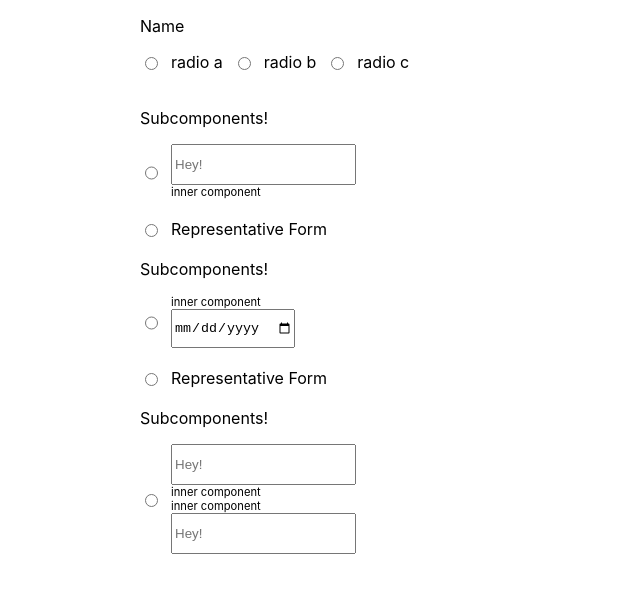
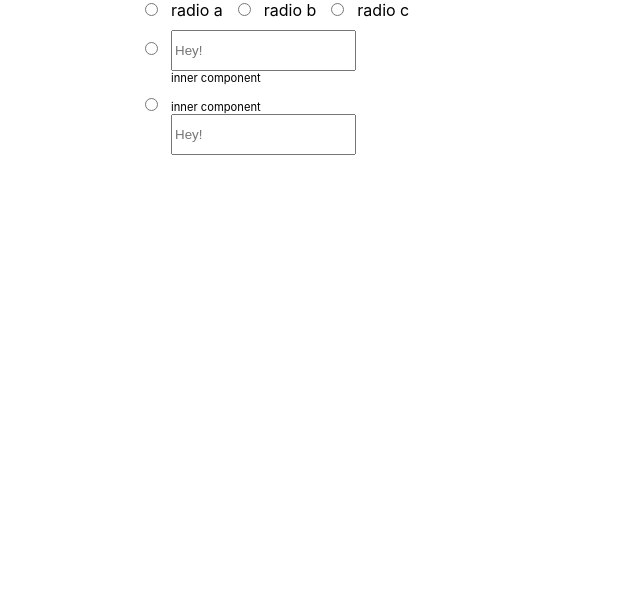
Before and after one commit to mario-chandra/keda, a React (Create React App) app: page / in a window 1280 px wide. Shown: the top 592 px of the page, without its empty margins (0-640 px from the left). Built offline with nearby package versions, Linux system fonts and the light colour scheme.

Commit message:
forwardRef

```diff
--- a/src/App.js
+++ b/src/App.js
@@ -1,46 +1,25 @@
+import Input from "./Component/Input";
+import { Container } from "./Style/StyledComponent";
 import Radio from "./Component/Radio";
-import Input from "./Component/Input";
+import Label from "./Component/Label";
 import Date from "./Component/Date";
-import SubCom1 from "./Component/SubCom1";
-import { Container, FlexContainer } from "./Style/StyledComponent";
 
-const input = <Input />;
-const date = <Date />;
-const subcom1 = <SubCom1 />;
-const letter = ["a", "b", "c"];
+
+
 
 function App() {
+
   return (
     <Container>
-      {/* label */}
-      <div>
-        <p>Name</p>
-        <FlexContainer>
-          {letter.map((e) => {
-            return <Radio key={e} id={e} name="name" label={`radio ${e}`} />;
-          })}
-        </FlexContainer>
-      </div>
 
-      {/* Text Input */}
-      <div>
-        <p>Subcomponents!</p>
-        <Radio label={input} name="1" />
-        <Radio label="Representative Form" name="1" />
-      </div>
+      <Label/>
 
-      {/* Date Input */}
-      <div>
-        <p>Subcomponents!</p>
-        <Radio label={date} name="helo" />
-        <Radio label="Representative Form" name="helo" />
-      </div>
 
-      {/* Other Subcomponent */}
-      <div>
-        <p>Subcomponents!</p>
-        <Radio label={subcom1} name="helo" />
-      </div>
+
+      <Input id="1" name="1" />
+      <Date id="2" name="1"/>
+
+
     </Container>
   );
 }
--- a/src/Component/Date.jsx
+++ b/src/Component/Date.jsx
@@ -1,20 +1,34 @@
-import React from "react";
+import React, { Component } from "react";
+import Radio from "./Radio";
 import { InputComp, LabelInput } from "../Style/StyledComponent";
 
-const Date = () => {
-  return (
-    <>
-      <LabelInput  htmlFor="test">
-        inner component
-      </LabelInput>
-      <InputComp
-        style={{ height: "35px" }}
-        id="test"
-        type="date"
-        placeholder="Hey!"
-      />
-    </>
-  );
-};
+export default class Date extends Component {
+  constructor(props){
+      super(props)
+      this.inputRef = React.createRef()
+  }
 
-export default Date;
+  clickHandler=()=>{
+      this.inputRef.current.focus()
+  }
+
+  render(){
+    return (
+      <div>
+        <Radio
+          ref={this.inputRef}
+          id={this.props.id}
+          name={this.props.name}
+          onclick={this.clickHandler}
+          label={
+            <>
+            <LabelInput htmlFor="hey">inner component</LabelInput>
+            <InputComp id="hey" type="text" placeholder="Hey!" />
+
+            </>
+          }/>
+
+      </div>
+    );
+  }
+}
--- a/src/Component/Input.jsx
+++ b/src/Component/Input.jsx
@@ -1,13 +1,33 @@
-import React from "react";
+import React, { Component } from "react";
+import Radio from "./Radio";
 import { InputComp, LabelInput } from "../Style/StyledComponent";
 
-const Input = () => {
-  return (
-    <>
-      <InputComp id="hey" type="text" placeholder="Hey!" />
-      <LabelInput htmlFor="hey">inner component</LabelInput>
-    </>
-  );
-};
+export default class Input extends Component {
+  constructor(props){
+      super(props)
+      this.inputRef = React.createRef()
+  }
 
-export default Input;
+  clickHandler=()=>{
+      this.inputRef.current.focus()
+  }
+
+  render(){
+    return (
+      <div>
+        <Radio
+          ref={this.inputRef}
+          id={this.props.id}
+          name={this.props.name}
+          onclick={this.clickHandler}
+          label={
+            <>
+            <InputComp id="hey" type="text" placeholder="Hey!" />
+            <LabelInput htmlFor="hey">inner component</LabelInput>
+            </>
+          }/>
+
+      </div>
+    );
+  }
+}
--- /dev/null
+++ b/src/Component/Label.jsx
@@ -0,0 +1,33 @@
+import React, { Component } from "react";
+import Radio from "./Radio";
+
+import { FlexContainer } from "../Style/StyledComponent";
+
+
+export default class Label extends Component {
+  constructor(props) {
+    super(props);
+    this.inputRef = React.createRef();
+  }
+
+  clickHandler = () => {
+    this.inputRef.current.focus();
+  };
+
+
+  render() {
+    const letter = ["a", "b", "c"];
+
+    return (
+      <FlexContainer>
+        {letter.map((e) => {
+            return (
+              <div>
+                <Radio id="name" name="name" label={`radio ${e}`} />
+              </div>
+            );
+          })}
+      </FlexContainer>
+    );
+  }
+}
--- a/src/Component/Radio.jsx
+++ b/src/Component/Radio.jsx
@@ -1,26 +1,21 @@
-import React, { useRef } from "react";
+import React from "react";
 
-const Radio = ({id,name,label}) => {
-  const input = useRef(null);
-
-  const onClick = () => {
-    input.current.focus();
-  };
+const Radio = React.forwardRef(({ id, name, label, onclick }, ref) => {
+  // const onClick = () => {
+  //   input.current.focus();
+  // };
 
   return (
-    <div style={{ display: "flex",marginBottom:"20px" }}>
-      <input type="radio" id={id} name={name}  onClick={onClick} />
-
-        <label
-          style={{ display: "inline-table", margin: "0px 10px 0px 10px" }}
-          ref={input}
-          htmlFor={id}
-        >
+    <>
+      <input type="radio" id={id} name={name} onClick={onclick} />
+      {/* <input ref={ref} type="text" /> */}
+      <div style={{ display: "inline"}}>
+        <label style={{ display: "inline-table" ,margin: "0px 10px 10px 10px" }} ref={ref}>
           {label}
         </label>
-
-    </div>
+      </div>
+    </>
   );
-};
+});
 
 export default Radio;
```
